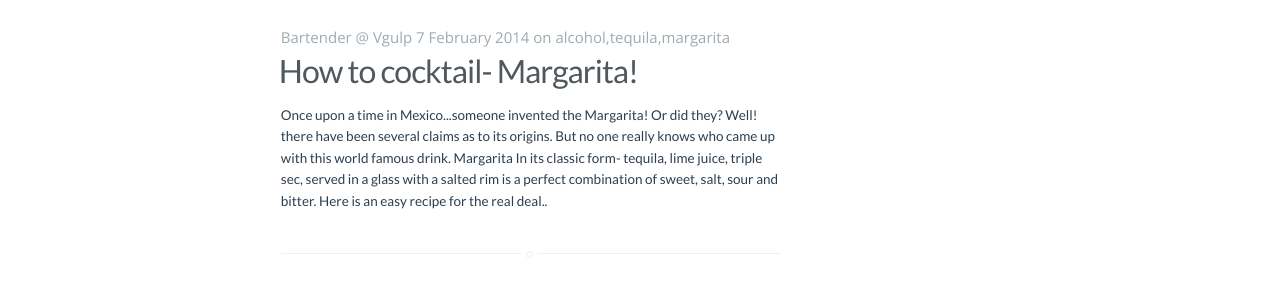
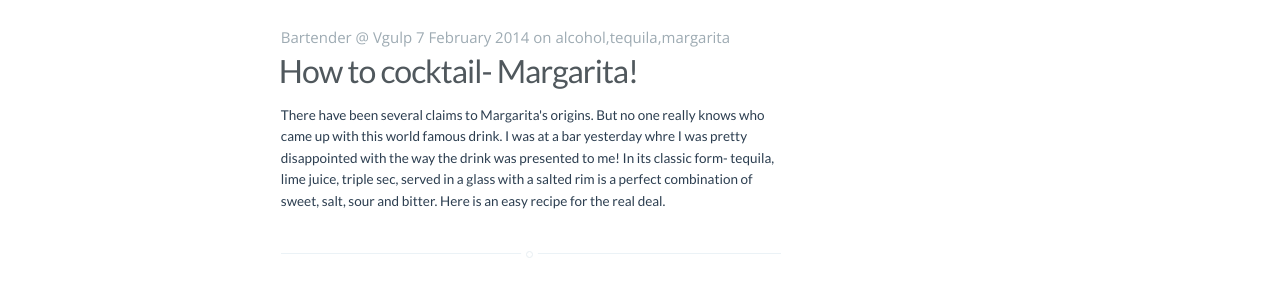
Before and after one commit to ajeeshpu/vgulp-jekyll, a Jekyll site: the page built from blog/index.html, in a window 1280 px wide. Shown: the part 603-899 px from the top of the page. Built offline with Jekyll 4.4.1, drawn with Linux system fonts in a browser that asks for light colours; some web fonts are replaced; Markdown is read by kramdown in place of the engine named in the settings; the list of posts is cut into pages by our own code.

Commit message:
edited description, margarita

```diff
--- a/_posts/2014-02-07-How-to-cocktail-Margarita.markdown
+++ b/_posts/2014-02-07-How-to-cocktail-Margarita.markdown
@@ -1,8 +1,7 @@
 ---
 layout: blog-post
 title: "How to cocktail- Margarita!"
-description: "Once upon a time in Mexico...someone invented the Margarita! Or did they?
-Well! there have been several claims as to its origins. But no one really knows who came up with this world famous drink. Margarita In its classic form- tequila, lime juice, triple sec, served in a glass with a salted rim is a perfect combination of sweet, salt, sour and bitter. Here is an easy recipe for the real deal.."
+description: "There have been several claims to Margarita's origins. But no one really knows who came up with this world famous drink. I was at a bar yesterday whre I was pretty disappointed with the way the drink was presented to me! In its classic form- tequila, lime juice, triple sec, served in a glass with a salted rim is a perfect combination of sweet, salt, sour and bitter. Here is an easy recipe for the real deal. "
 date: 2014-02-07 18:48:11
 tags: alcohol, tequila, margarita
 categories: all_spirits
@@ -10,8 +9,7 @@ author: simi
 og_image_url: http://www.foodchannel.com/media/uploads/_thumbs/classic-margarita1_png_1280x800_q85.jpg
 ---
 
-Once upon a time in Mexico...someone invented the Margarita! Or did they?
-Well! there have been several claims as to its origins. But no one really knows who came up with this world famous drink. Margarita In its classic form- tequila, lime juice, triple sec, served in a glass with a salted rim is a perfect combination of sweet, salt, sour and bitter. Here is an easy recipe for the real deal.
+ There have been several claims to Margarita's origins. But no one really knows who came up with this world famous drink. I was at a bar yesterday whre I was pretty disappointed with the way the drink was presented to me! In its classic form- tequila, lime juice, triple sec, served in a glass with a salted rim is a perfect combination of sweet, salt, sour and bitter. Here is an easy recipe for the real deal.
 
 <img src="http://whiteonricecouple.com/recipe/images/margarita-485-1.jpg" alt="Liquor" width="75%"/>
 
```
